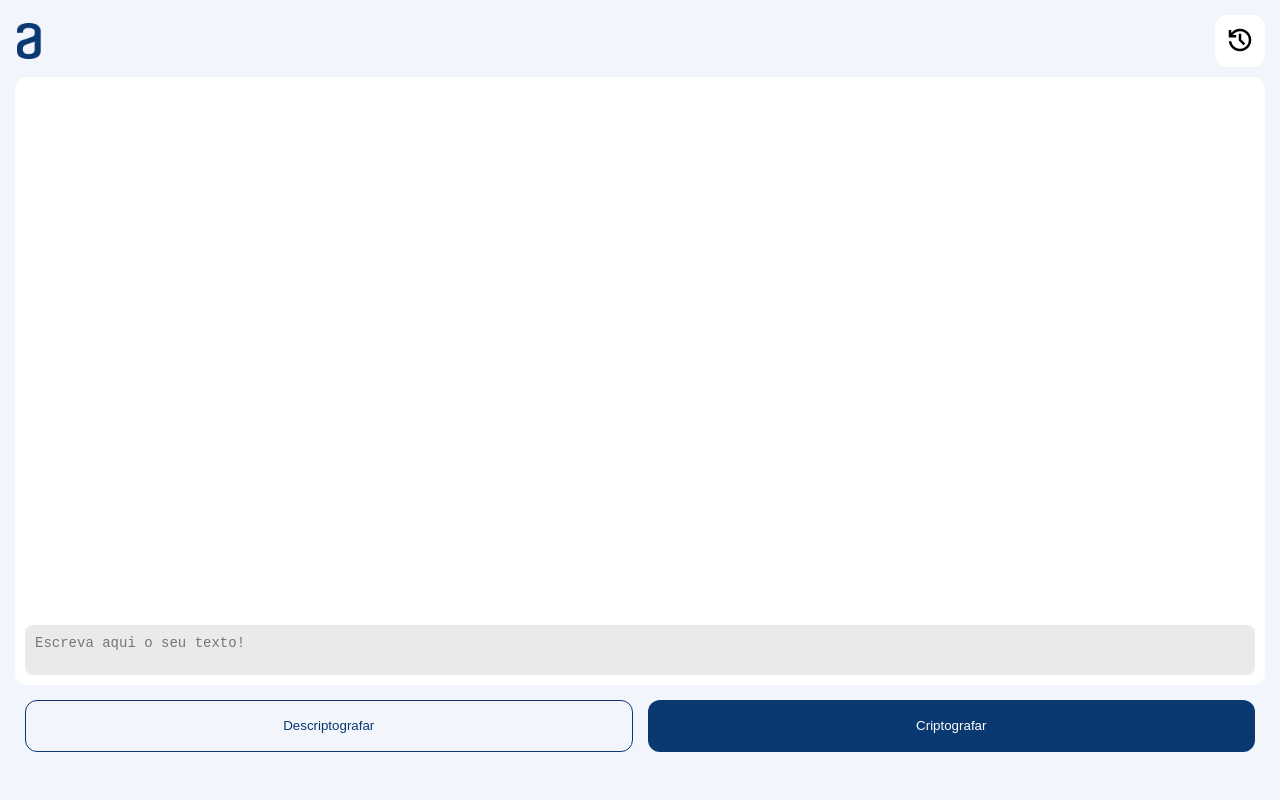
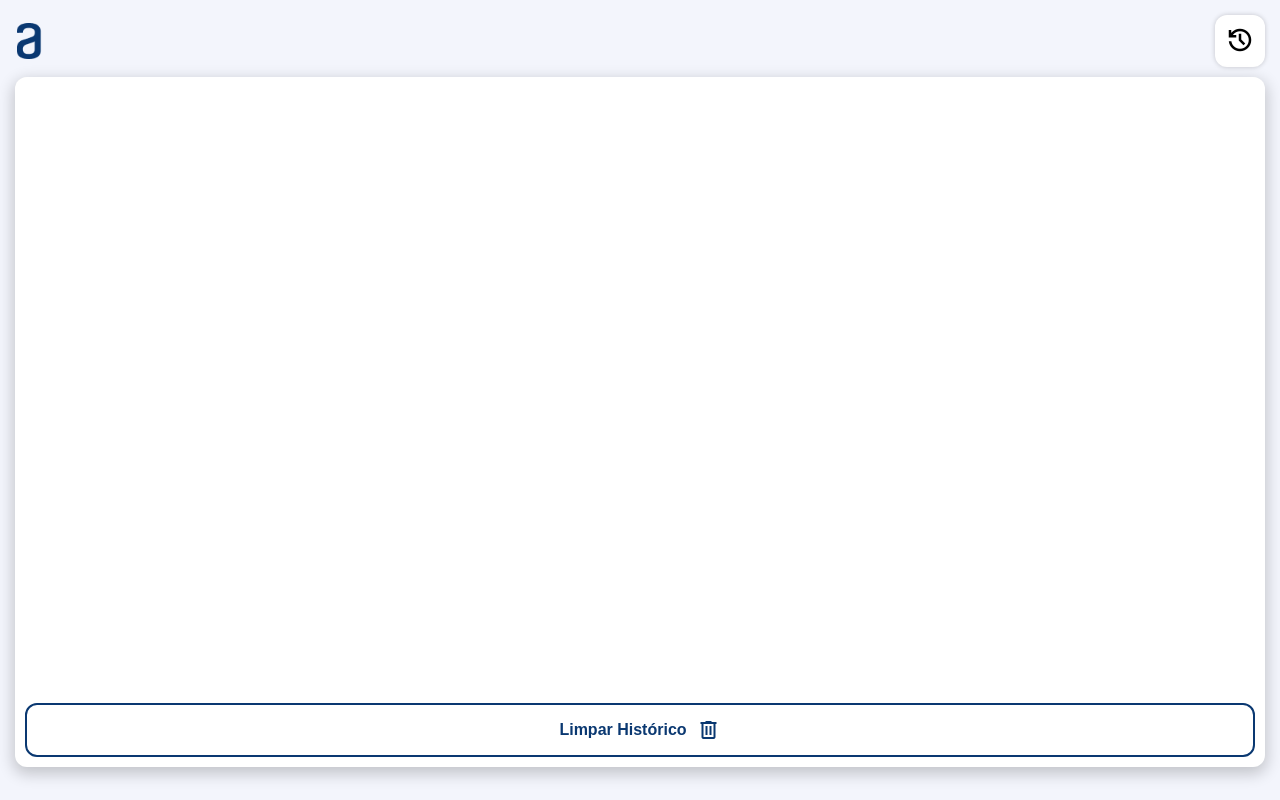
Before and after one commit to devmoisesx/Criptografia-de-Texto, a plain HTML site: page index.html in a window 1280 px wide. Both pictures are taken after a click on the element "history". Drawn offline with nearby package versions, Linux system fonts and the light colour scheme.

Commit message:
feat: Adiciona um botao de limpar historico e arruma algumas partes do css

```diff
--- a/index.html
+++ b/index.html
@@ -28,8 +28,12 @@
       </div>
     </header>
     <main>
-      <div class="history-section">
+      <div class="history-section" style="display: none">
         <div class="chat-texts-history"></div>
+        <button class="btn-clean-history">
+          <span>Limpar Histórico</span>
+          <span class="material-symbols-outlined">delete</span>
+        </button>
       </div>
       <form class="form-chat">
         <div class="chat">
--- a/script.js
+++ b/script.js
@@ -7,9 +7,11 @@ const btnHistory = document.querySelector(".btn-history");
 
 btnHistory.addEventListener("click", () => {
   if (document.querySelector(".history-section").style.display === "none") {
-    document.querySelector(".history-section").style.display = "flex";
+    document.querySelector(".history-section").style.display = "grid";
+    document.querySelector(".chat").style.boxShadow = "none";
   } else {
     document.querySelector(".history-section").style.display = "none";
+    document.querySelector(".chat").style.boxShadow = "var(--shadow)";
   }
 });
 
@@ -35,16 +37,6 @@ btnEncrypt.addEventListener("click", (e) => {
   addTextToChat();
 });
 
-btnDecrypt.addEventListener("click", (e) => {
-  e.preventDefault();
-  const textMinus = textarea.value.toLowerCase();
-  chat[chat.length] = ["Seu Texto", textMinus];
-  const response = decryptText(textMinus);
-  chat[chat.length] = ["Texto Descriptografado", response];
-  textarea.value = "";
-  addTextToChat();
-});
-
 function encryptText(text) {
   const encryptedWords = {
     e: "enter",
@@ -60,6 +52,16 @@ function encryptText(text) {
   }
   return textEncrypted;
 }
+
+btnDecrypt.addEventListener("click", (e) => {
+  e.preventDefault();
+  const textMinus = textarea.value.toLowerCase();
+  chat[chat.length] = ["Seu Texto", textMinus];
+  const response = decryptText(textMinus);
+  chat[chat.length] = ["Texto Descriptografado", response];
+  textarea.value = "";
+  addTextToChat();
+});
 
 function decryptText(text) {
   text = text.replace(/enter/g, "e");
@@ -108,7 +110,6 @@ let hisArray = [];
 if (localStorage.length) {
   let history = localStorage.getItem("History");
   hisArray = JSON.parse(history);
-  console.log(hisArray);
   for (let [index, [title, content]] of hisArray.entries()) {
     createText(title, content, true);
   }
@@ -119,9 +120,7 @@ function addTextToChat() {
   hisArray = [...hisArray, ...chat];
   const stringChat = JSON.stringify(hisArray);
   localStorage.setItem("History", stringChat);
-  console.log(localStorage);
   for (let [index, [title, content]] of chat.entries()) {
     createText(title, content);
   }
 }
-// addTextToChat();
--- a/style.css
+++ b/style.css
@@ -13,7 +13,7 @@
   --bg-fourth-active: #478adc;
 
   --text-color-first: #0a3871;
-  --text-color-secondary: #00000054;
+  --text-color-secondary: #000000a1;
   --text-color-third: #fff;
 
   --text-size-s: 12px;
@@ -32,6 +32,9 @@
   --rounded-xs: 8px;
   --rounded-s: 12px;
   --rounded-m: 22px;
+
+  --shadow: 0px 5px 15px 2px rgba(0, 0, 0, .2);
+  --shadow-s: 0px 0px 5px 0px rgba(0, 0, 0, .2);
 }
 
 html {
@@ -59,8 +62,10 @@ body {
 
 .header > .btn-history {
   background-color: var(--bg-secondary);
+  box-shadow: var(--shadow-s);
   border-radius: var(--rounded-s);
   padding: var(--space-s);
+  cursor: pointer;
 
   .material-symbols-outlined {
     font-size: var(--text-size-x);
@@ -79,13 +84,13 @@ main {
 
 main > .history-section {
   background-color: var(--bg-secondary);
+  box-shadow: var(--shadow);
   border-radius: var(--rounded-s);
   width: 100%;
   height: 100%;
   padding: var(--space-s);
   display: none;
-  flex-direction: column;
-  align-items: center;
+  grid-template-rows: 92% 1fr;
   position: absolute;
   z-index: 1000;
 }
@@ -96,6 +101,29 @@ main > .history-section {
   display: flex;
   flex-direction: column;
   overflow-y: scroll;
+}
+
+.history-section > .btn-clean-history {
+  font-size: var(--text-size-m);
+  font-weight: 600;
+  color: var(--text-color-first);
+  background-color: transparent;
+  border: 2px solid var(--bg-fourth);
+  border-radius: var(--rounded-s);
+  outline: none;
+  width: 100%;
+  height: 100%;
+  display: flex;
+  justify-content: center;
+  align-items: center;
+  gap: var(--space-s);
+  cursor: pointer;
+
+  &:active {
+    color: var(--text-color-third);
+    background-color: var(--bg-fourth-active);
+    border: 1px solid var(--bg-fourth-active);
+  }
 }
 
 .form-chat {
@@ -110,6 +138,7 @@ main > .history-section {
 .form-chat > .chat {
   background-color: var(--bg-secondary);
   border-radius: var(--rounded-s);
+  box-shadow: var(--shadow);
   width: 100%;
   height: 100%;
   padding: var(--space-s);
@@ -146,6 +175,7 @@ main > .history-section {
   position: absolute;
   top: 5px;
   right: 5px;
+  cursor: pointer;
 
   &:active {
     background-color: var(--bg-secondary-active);
@@ -164,15 +194,22 @@ main > .history-section {
 .text > .text-title {
   color: var(--text-color-secondary);
   font-size: var(--text-size-s);
-  font-weight: 400;
+  font-weight: 600;
   font-family: var(--font-family);
 }
 
 .text > .text-content {
   color: var(--text-color-first);
-  font-size: var(--text-size-sm);
+  font-size: var(--text-size-m);
   font-family: var(--font-family);
-  line-height: 14px;
+  line-height: 20px;
+}
+
+.chat-texts > .line,
+.chat-texts-history > .line {
+  content: "";
+  margin-bottom: var(--space-m);
+  border-bottom: 2px solid rgba(0, 0, 0, .1);
 }
 
 .chat > .input-text {
@@ -200,10 +237,13 @@ main > .history-section {
 
 .buttons-area > .btn-encrypt {
   color: var(--text-color-third);
+  font-size: var(--text-size-m);
+  font-weight: 700;
   background-color: var(--bg-fourth);
   padding: var(--space-m);
   border-radius: var(--rounded-s);
   border: none;
+  cursor: pointer;
 
   &:active {
     background-color: var(--bg-fourth-active);
@@ -212,10 +252,13 @@ main > .history-section {
 
 .buttons-area > .btn-decrypt {
   color: var(--text-color-first);
+  font-size: var(--text-size-m);
+  font-weight: 700;
   background-color: transparent;
   padding: var(--space-m);
   border-radius: var(--rounded-s);
-  border: 1px solid var(--bg-fourth);
+  border: 2px solid var(--bg-fourth);
+  cursor: pointer;
 
   &:active {
     color: var(--text-color-third);
```
